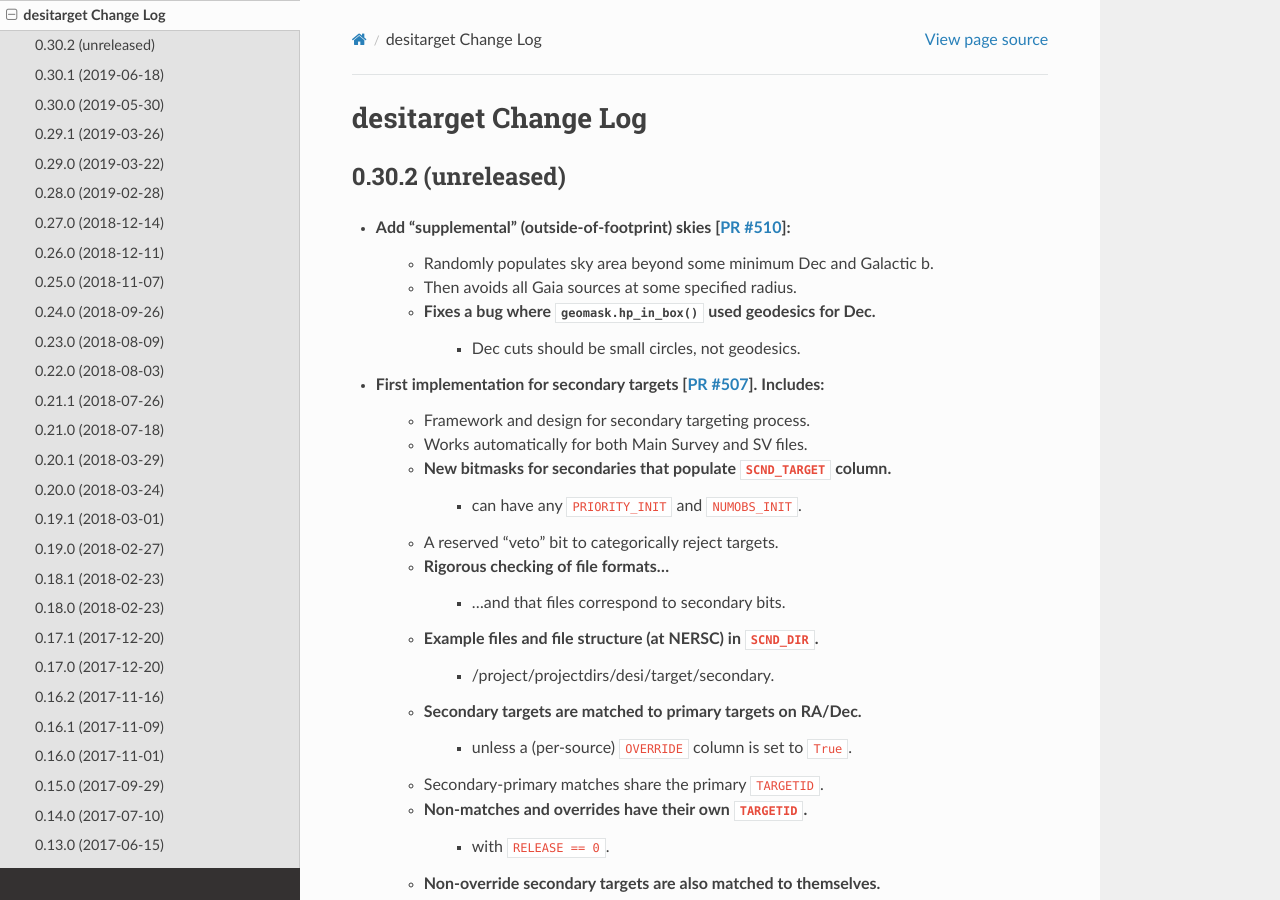
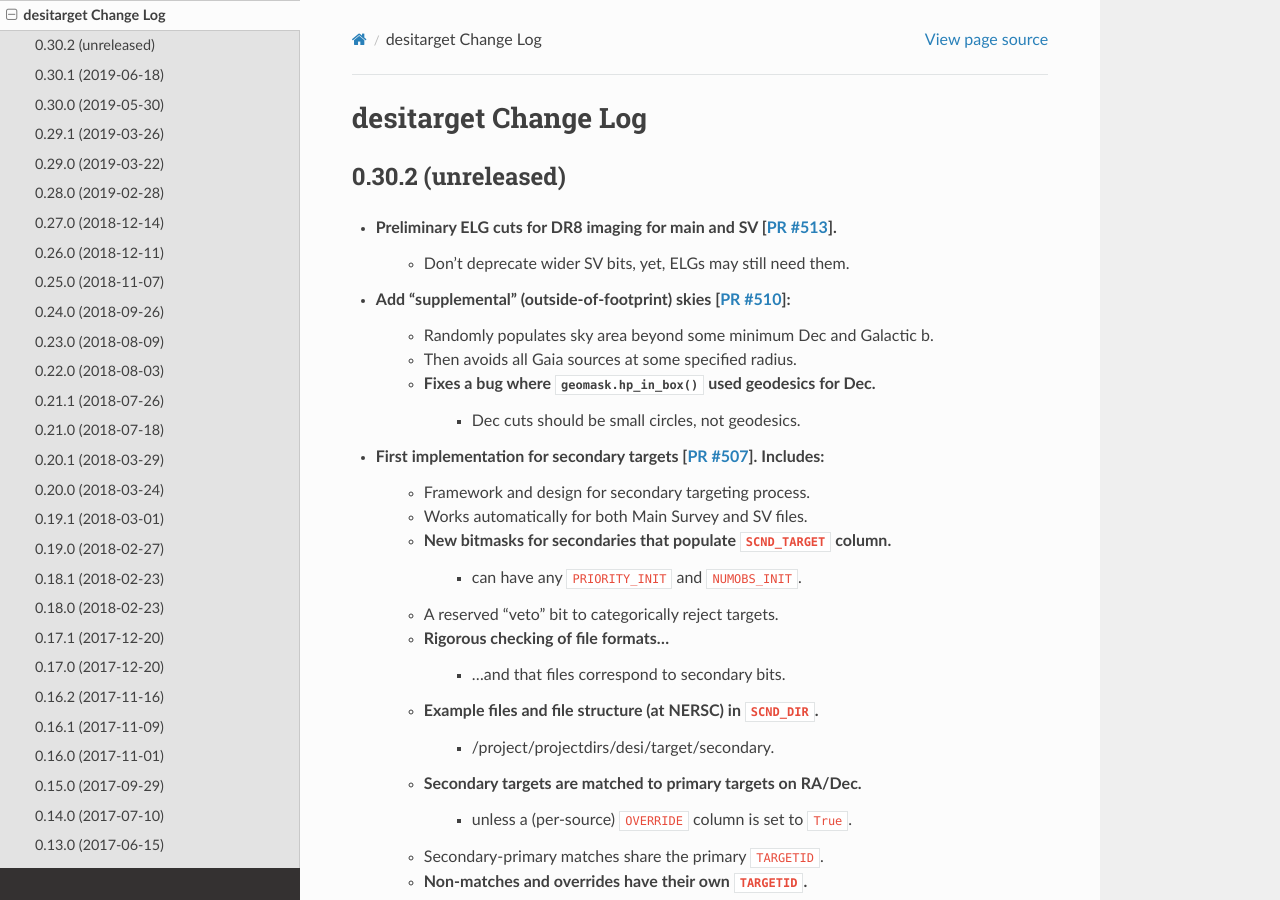
Before and after one commit to desihub/desitarget, a Sphinx documentation site: the page built from doc/changes.rst, in a window 1280 px wide and 900 px high. Built offline with Sphinx 7.4.7 and the Read the Docs theme 2.0.0, drawn with Linux system fonts in a browser that asks for light colours.

Commit message:
update changes docs

```diff
--- a/doc/changes.rst
+++ b/doc/changes.rst
@@ -5,6 +5,8 @@
 0.30.2 (unreleased)
 -------------------
 
+* Preliminary ELG cuts for DR8 imaging for main and SV [`PR #513`_].
+    * Don't deprecate wider SV bits, yet, ELGs may still need them.
 * Add "supplemental" (outside-of-footprint) skies [`PR #510`_]:
     * Randomly populates sky area beyond some minimum Dec and Galactic b.
     * Then avoids all Gaia sources at some specified radius.
@@ -30,6 +32,7 @@
 
 .. _`PR #507`: https://github.com/desihub/desitarget/pull/507
 .. _`PR #510`: https://github.com/desihub/desitarget/pull/510
+.. _`PR #513`: https://github.com/desihub/desitarget/pull/513
 
 0.30.1 (2019-06-18)
 -------------------
```
Also changed, not shown: 1 other file.
